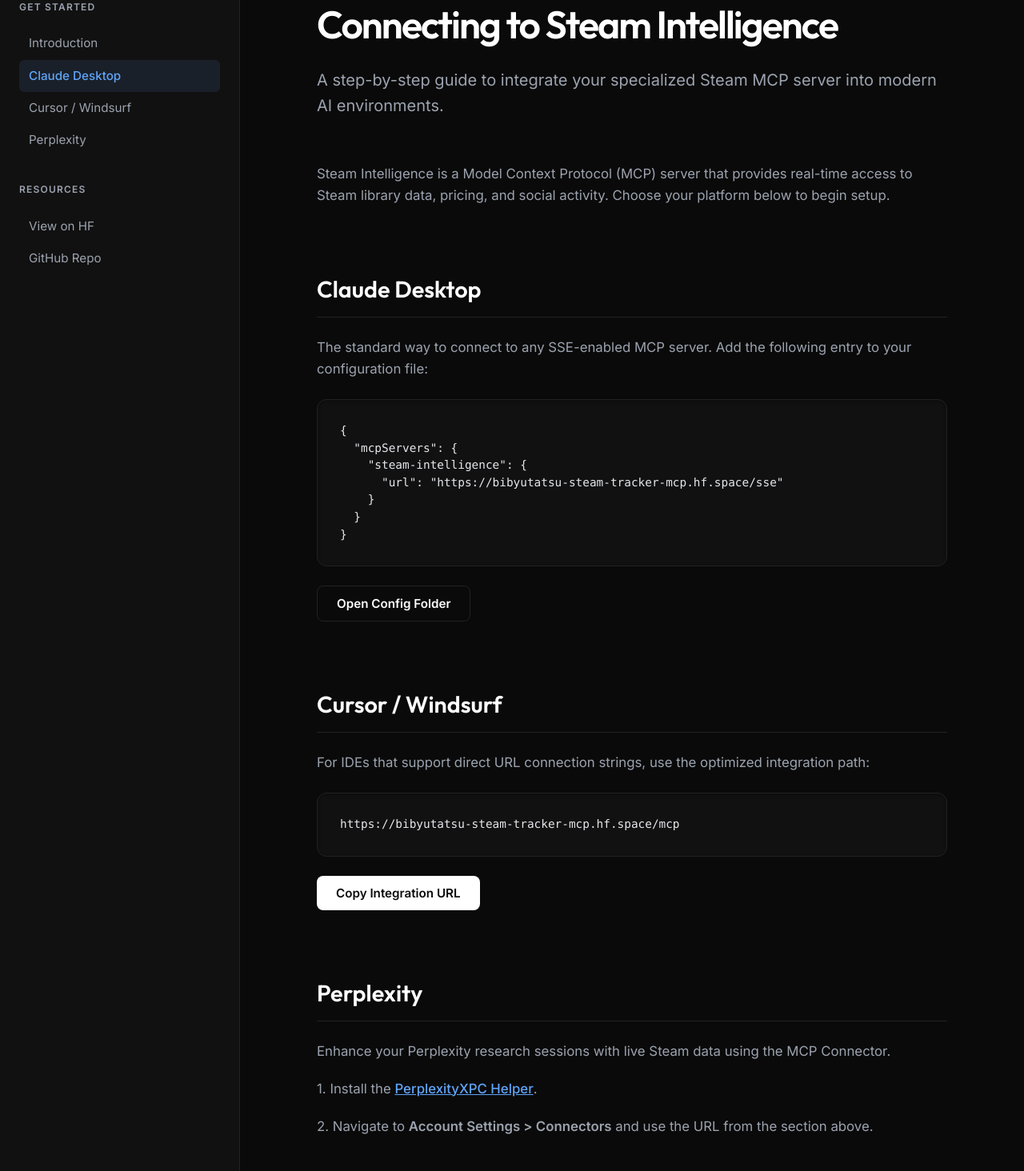
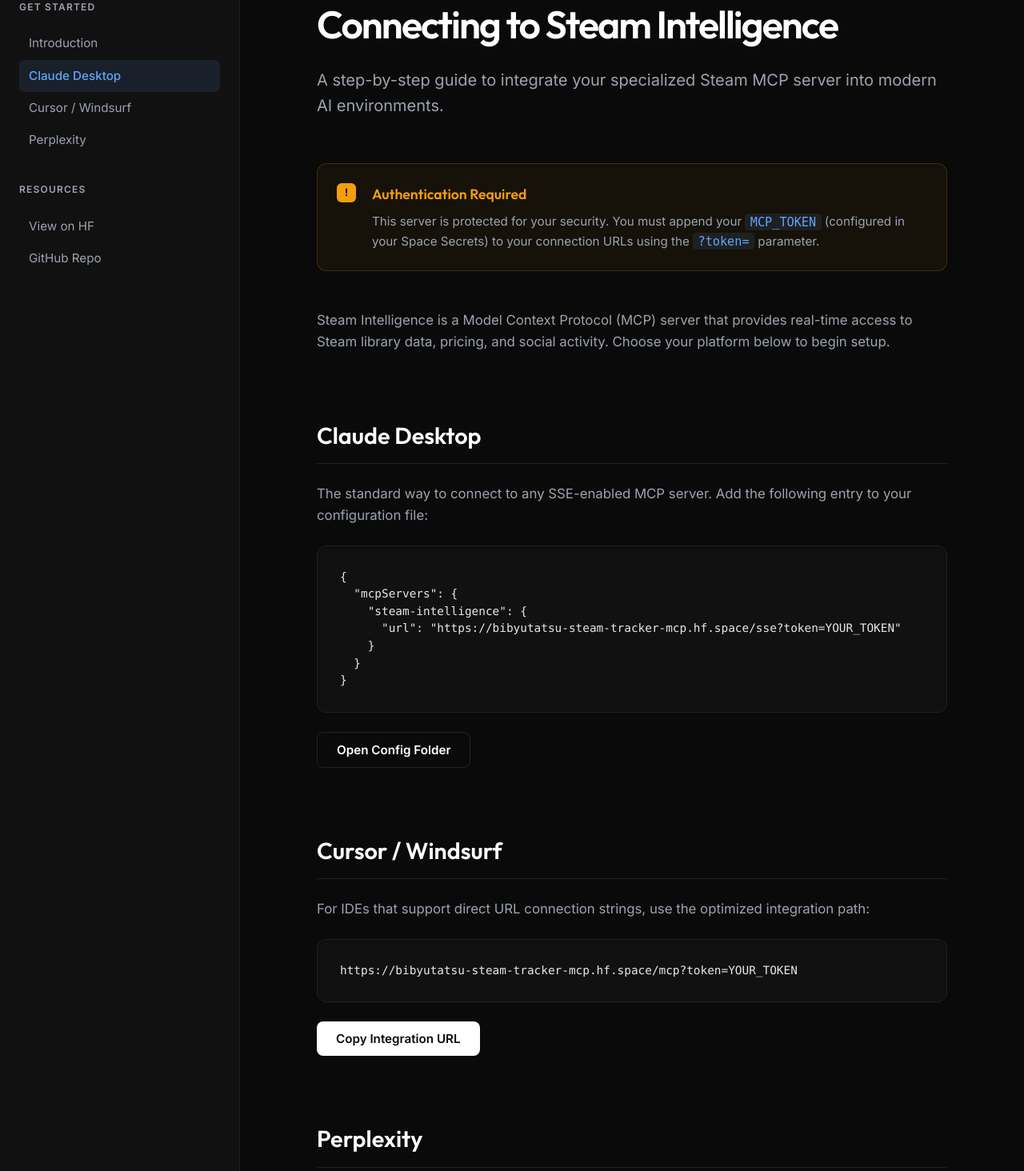
Before and after one commit to Bibyutatsu/Steam-Tracker-MCP, a Python web app: template templates/index.html in a window 1280 px wide. Shown: the part 149-1613 px from the top of the page at 80% size. Run offline with Jinja, Linux system fonts and the light colour scheme; the template is opened without the code that fills it, so the values that code supplies are empty.

Commit message:
feat: add authentication requirement notice and update integration URLs with token placeholders

```diff
--- a/static/style.css
+++ b/static/style.css
@@ -203,12 +203,54 @@
     100% { transform: scale(0.95); box-shadow: 0 0 0 0 rgba(34, 197, 94, 0); }
 }
 
-@media (max-width: 1100px) {
-    nav { width: 240px; }
-    main { padding: 3rem 4rem; }
-}
-
 @media (max-width: 900px) {
     nav { display: none; }
     main { padding: 2rem; }
 }
+
+/* Authentication Note */
+.auth-note {
+    background: rgba(245, 158, 11, 0.05);
+    border: 1px solid rgba(245, 158, 11, 0.2);
+    border-radius: 12px;
+    padding: 1.5rem;
+    margin-bottom: 3rem;
+    display: flex;
+    gap: 1.25rem;
+    align-items: flex-start;
+}
+
+.auth-note-icon {
+    background: #f59e0b;
+    color: #000;
+    width: 24px;
+    height: 24px;
+    border-radius: 6px;
+    display: flex;
+    align-items: center;
+    justify-content: center;
+    flex-shrink: 0;
+    font-weight: 800;
+    font-size: 0.8rem;
+}
+
+.auth-note-content h3 {
+    font-family: var(--serif);
+    font-size: 1.1rem;
+    color: #f59e0b;
+    margin-bottom: 0.5rem;
+}
+
+.auth-note-content p {
+    margin-bottom: 0;
+    font-size: 0.95rem;
+    color: var(--text-dim);
+}
+
+.token-highlight {
+    color: var(--accent);
+    font-family: monospace;
+    background: rgba(96, 165, 250, 0.1);
+    padding: 0.1rem 0.4rem;
+    border-radius: 4px;
+}
--- a/templates/index.html
+++ b/templates/index.html
@@ -39,6 +39,15 @@
             <section id="introduction">
                 <h1>Connecting to Steam Intelligence</h1>
                 <p class="subtitle">A step-by-step guide to integrate your specialized Steam MCP server into modern AI environments.</p>
+
+                <div class="auth-note">
+                    <div class="auth-note-icon">!</div>
+                    <div class="auth-note-content">
+                        <h3>Authentication Required</h3>
+                        <p>This server is protected for your security. You must append your <span class="token-highlight">MCP_TOKEN</span> (configured in your Space Secrets) to your connection URLs using the <span class="token-highlight">?token=</span> parameter.</p>
+                    </div>
+                </div>
+
                 <p>Steam Intelligence is a Model Context Protocol (MCP) server that provides real-time access to Steam library data, pricing, and social activity. Choose your platform below to begin setup.</p>
             </section>
 
@@ -50,7 +59,7 @@
 {
   "mcpServers": {
     "steam-intelligence": {
-      "url": "https://bibyutatsu-steam-tracker-mcp.hf.space/sse"
+      "url": "https://bibyutatsu-steam-tracker-mcp.hf.space/sse?token=YOUR_TOKEN"
     }
   }
 }</pre>
@@ -64,7 +73,7 @@
                 <h2>Cursor / Windsurf</h2>
                 <p>For IDEs that support direct URL connection strings, use the optimized integration path:</p>
                 <div class="code-container">
-                    <pre>https://bibyutatsu-steam-tracker-mcp.hf.space/mcp</pre>
+                    <pre id="mcp-url">https://bibyutatsu-steam-tracker-mcp.hf.space/mcp?token=YOUR_TOKEN</pre>
                 </div>
                 <div class="btn-group">
                     <button class="btn" onclick="copyUrl()">Copy Integration URL</button>
@@ -82,8 +91,9 @@
 
     <script>
         function copyUrl() {
-            navigator.clipboard.writeText('https://bibyutatsu-steam-tracker-mcp.hf.space/mcp');
-            alert('Copied to clipboard!');
+            const url = document.getElementById('mcp-url').innerText;
+            navigator.clipboard.writeText(url);
+            alert('Copied to clipboard!\nRemember to replace YOUR_TOKEN with your secret.');
         }
         function openConfig() {
             alert('To find your config, navigate to: \n\nmacOS: ~/Library/Application Support/Claude/claude_desktop_config.json\nWindows: %APPDATA%/Claude/claude_desktop_config.json');
```
